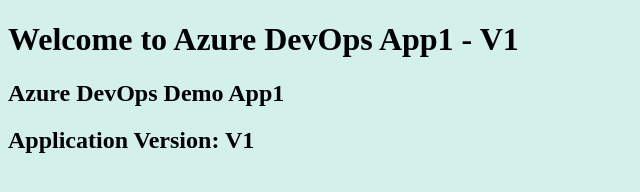
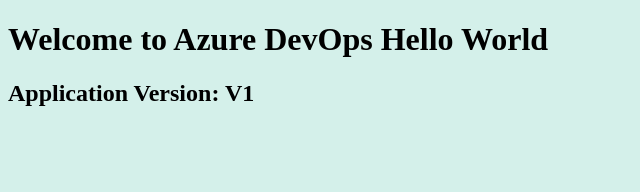
Before and after one commit to GauravGadbail26/Azure_ACR_AKS, a plain HTML site: page index.html in a window 1280 px wide. Shown: the whole page, without its empty margins (0-640 px from the left). Drawn offline with Linux system fonts and the light colour scheme.

Commit message:
added few code lines

```diff
--- a/index.html
+++ b/index.html
@@ -1,8 +1,7 @@
 <!DOCTYPE html>
 <html>
    <body style="background-color:rgb(212, 240, 234);">
-      <h1>Welcome to Azure DevOps App1 - V1</h1>
-      <h2>Azure DevOps Demo App1</h2>
+      <h1>Welcome to Azure DevOps Hello World</h1>
       <h2>Application Version: V1</h2>
    </body>
 </html>
```
